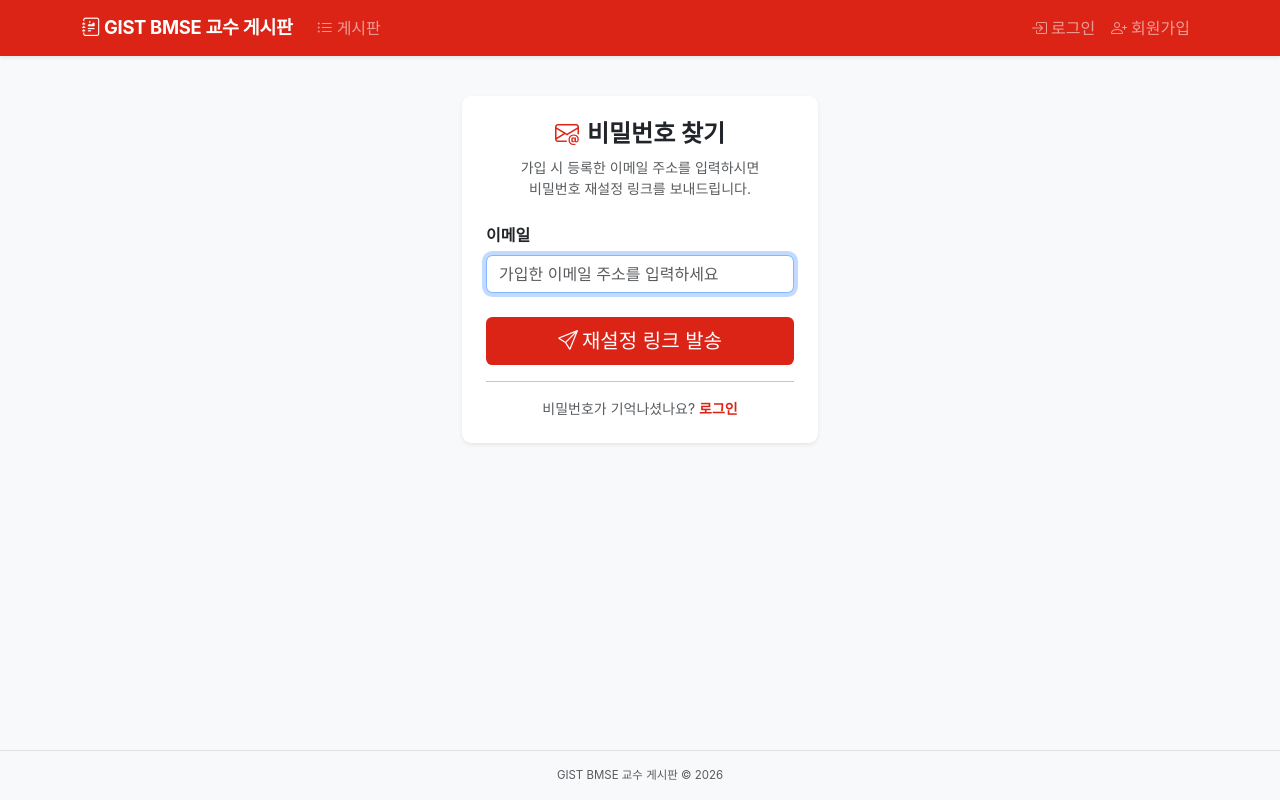
After one commit to biotae/bmse-bulletin-board, a Flask app: page /forgot-password in a window 1280 px wide. The commit adds this page. Run offline with Flask 3, Linux system fonts and the light colour scheme.

Commit message:
비밀번호 찾기 기능 추가: 이메일로 재설정 링크 발송
Co-Authored-By: Claude Opus 4.6 (1M context) <noreply@anthropic.com>

```diff
--- a/app.py
+++ b/app.py
@@ -1,5 +1,8 @@
 import os
 import uuid
+import smtplib
+from email.mime.text import MIMEText
+from email.mime.multipart import MIMEMultipart
 from datetime import datetime, timedelta
 from functools import wraps
 
@@ -350,6 +353,100 @@ def login():
         return redirect(next_page or url_for('board_list'))
 
     return render_template('auth/login.html')
+
+
+# ---------------------------------------------------------------------------
+# Password reset
+# ---------------------------------------------------------------------------
+
+def _send_reset_email(user, token):
+    """Send password-reset email via SMTP."""
+    reset_url = url_for('reset_password', token=token, _external=True)
+    subject = '[GIST BMSE 게시판] 비밀번호 재설정'
+    html_body = f'''
+    <p>{user.display_name} 님, 안녕하세요.</p>
+    <p>비밀번호 재설정을 요청하셨습니다. 아래 링크를 클릭하여 새 비밀번호를 설정하세요.</p>
+    <p><a href="{reset_url}" style="display:inline-block;padding:10px 20px;background:#0d6efd;color:#fff;border-radius:5px;text-decoration:none;">비밀번호 재설정</a></p>
+    <p>이 링크는 <strong>30분간</strong> 유효합니다.</p>
+    <p>본인이 요청하지 않았다면 이 이메일을 무시하세요.</p>
+    <hr><small>GIST BMSE 교수 게시판</small>
+    '''
+
+    msg = MIMEMultipart('alternative')
+    msg['Subject'] = subject
+    msg['From'] = app.config['MAIL_DEFAULT_SENDER']
+    msg['To'] = user.email
+    msg.attach(MIMEText(html_body, 'html'))
+
+    server = smtplib.SMTP(app.config['MAIL_SERVER'], app.config['MAIL_PORT'])
+    try:
+        if app.config['MAIL_USE_TLS']:
+            server.starttls()
+        if app.config.get('MAIL_USERNAME'):
+            server.login(app.config['MAIL_USERNAME'], app.config['MAIL_PASSWORD'])
+        server.sendmail(msg['From'], [user.email], msg.as_string())
+    finally:
+        server.quit()
+
+
+@app.route('/forgot-password', methods=['GET', 'POST'])
+def forgot_password():
+    if current_user.is_authenticated:
+        return redirect(url_for('board_list'))
+
+    if request.method == 'POST':
+        email = request.form.get('email', '').strip()
+        # Always show same message to prevent email enumeration
+        flash('해당 이메일로 가입된 계정이 있다면, 비밀번호 재설정 링크를 발송했습니다.', 'info')
+
+        user = User.query.filter_by(email=email).first()
+        if user:
+            token = jwt.encode(
+                {'reset': user.id, 'exp': datetime.utcnow() + timedelta(minutes=30)},
+                app.config['SECRET_KEY'],
+                algorithm='HS256',
+            )
+            try:
+                _send_reset_email(user, token)
+            except Exception as e:
+                app.logger.error(f'Password reset email failed: {e}')
+
+        return redirect(url_for('login'))
+
+    return render_template('auth/forgot_password.html')
+
+
+@app.route('/reset-password/<token>', methods=['GET', 'POST'])
+def reset_password(token):
+    if current_user.is_authenticated:
+        return redirect(url_for('board_list'))
+
+    try:
+        payload = jwt.decode(token, app.config['SECRET_KEY'], algorithms=['HS256'])
+        user = db.session.get(User, payload['reset'])
+        if user is None:
+            raise ValueError('user not found')
+    except (jwt.ExpiredSignatureError, jwt.InvalidTokenError, ValueError, KeyError):
+        flash('비밀번호 재설정 링크가 만료되었거나 유효하지 않습니다.', 'danger')
+        return redirect(url_for('forgot_password'))
+
+    if request.method == 'POST':
+        password = request.form.get('password', '')
+        confirm = request.form.get('confirm_password', '')
+
+        if not password:
+            flash('새 비밀번호를 입력해주세요.', 'danger')
+            return render_template('auth/reset_password.html', token=token)
+        if password != confirm:
+            flash('비밀번호가 일치하지 않습니다.', 'danger')
+            return render_template('auth/reset_password.html', token=token)
+
+        user.set_password(password)
+        db.session.commit()
+        flash('비밀번호가 성공적으로 변경되었습니다. 새 비밀번호로 로그인하세요.', 'success')
+        return redirect(url_for('login'))
+
+    return render_template('auth/reset_password.html', token=token)
 
 
 @app.route('/register', methods=['GET', 'POST'])
--- /dev/null
+++ b/templates/auth/forgot_password.html
@@ -0,0 +1,49 @@
+{% extends 'base.html' %}
+{% block title %}비밀번호 찾기 - GIST BMSE 교수 게시판{% endblock %}
+
+{% block content %}
+<div class="row justify-content-center">
+  <div class="col-md-5 col-lg-4">
+    <div class="card shadow-sm border-0 mt-3">
+      <div class="card-body p-4">
+        <h4 class="card-title text-center mb-2 fw-bold">
+          <i class="bi bi-envelope-at text-primary me-2"></i>비밀번호 찾기
+        </h4>
+        <p class="text-center text-muted small mb-4">
+          가입 시 등록한 이메일 주소를 입력하시면<br>
+          비밀번호 재설정 링크를 보내드립니다.
+        </p>
+
+        <form method="POST" action="{{ url_for('forgot_password') }}" novalidate>
+          <div class="mb-4">
+            <label for="email" class="form-label fw-semibold">이메일</label>
+            <input
+              type="email"
+              id="email"
+              name="email"
+              class="form-control"
+              placeholder="가입한 이메일 주소를 입력하세요"
+              value="{{ request.form.get('email', '') }}"
+              required
+              autofocus
+            />
+          </div>
+
+          <div class="d-grid">
+            <button type="submit" class="btn btn-primary btn-lg">
+              <i class="bi bi-send me-1"></i>재설정 링크 발송
+            </button>
+          </div>
+        </form>
+
+        <hr class="my-3" />
+
+        <p class="text-center text-muted small mb-0">
+          비밀번호가 기억나셨나요?
+          <a href="{{ url_for('login') }}" class="text-decoration-none fw-semibold">로그인</a>
+        </p>
+      </div>
+    </div>
+  </div>
+</div>
+{% endblock %}
--- a/templates/auth/login.html
+++ b/templates/auth/login.html
@@ -44,6 +44,12 @@
           </div>
         </form>
 
+        <div class="text-end mt-2">
+          <a href="{{ url_for('forgot_password') }}" class="text-muted small text-decoration-none">
+            <i class="bi bi-question-circle me-1"></i>비밀번호를 잊으셨나요?
+          </a>
+        </div>
+
         <hr class="my-3" />
 
         <p class="text-center text-muted small mb-0">
```
Also changed, not shown: config.py (+8 -0 lines), templates/auth/reset_password.html (added, +55 -0 lines).
